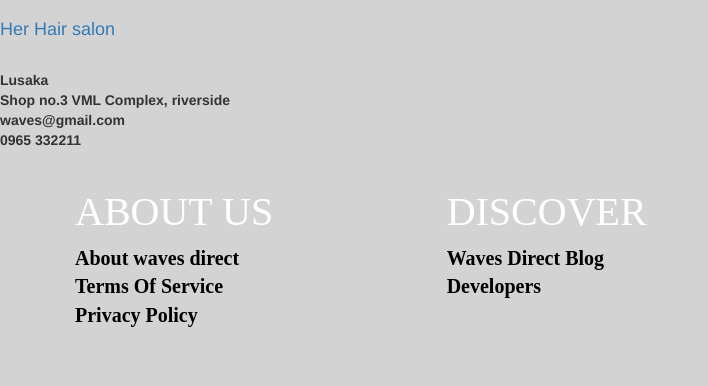
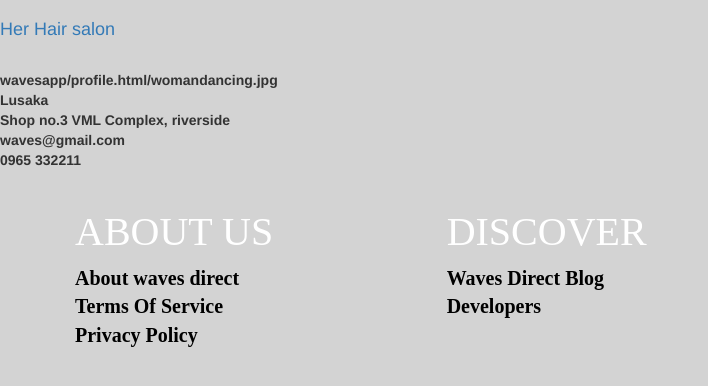
Before and after one commit to MarthaKumwenda/waves_direct, a Django app: page /profile/1/ in a window 1280 px wide. Shown: the part 122-508 px from the top of the page, without its empty margins (0-708 px from the left). Run offline with Django 3.2, Linux system fonts and the light colour scheme; data comes from the database, SQL or seed files in the repository; both versions use the stored data as it was after the commit; some libraries are stand-ins or nearby versions.

Commit message:
1) Added upload photo in profile form 2) added a photo in profile.html 3) add view for file field in profile views

```diff
--- a/wavesapp/forms.py
+++ b/wavesapp/forms.py
@@ -16,6 +16,7 @@ class SignupForm(UserCreationForm):
         fields = ('username','first_name','last_name','email','password1','password2')
 
 class ProfileForm(forms.ModelForm):
+    uploadphoto = forms.FileField()
     company_name = forms.CharField(max_length=32,required=True)
     email = forms.EmailField(required=True,max_length=100)
     phone = forms.CharField(max_length = 15)
@@ -24,4 +25,4 @@ class ProfileForm(forms.ModelForm):
 
     class Meta:
         model = Profile
-        fields = ['company_name', 'email', 'phone', 'location', 'address']
+        fields = ['uploadphoto','company_name', 'email', 'phone', 'location', 'address']
--- a/wavesapp/models.py
+++ b/wavesapp/models.py
@@ -19,6 +19,7 @@ class Profile(models.Model):
         (FREELANCE, 'Freelance'),
     )
     user = models.OneToOneField(User, on_delete=models.CASCADE)
+    uploadphoto = models.FileField(upload_to="wavesapp/profile.html", default=None, null=True)
     company_name = models.CharField(max_length = 30, default=None, null=True)
     location = models.CharField(max_length=30, blank=True)
     phone = models.CharField(max_length=30, blank=True)
@@ -28,6 +29,7 @@ class Profile(models.Model):
 
     def __str__(self):  # __unicode__ for Python 2
         return self.user.username
+
 def create_profile(sender, **kwargs):
     user = kwargs["instance"]
     if kwargs["created"]:
--- a/wavesapp/templates/registration/login.html
+++ b/wavesapp/templates/registration/login.html
@@ -58,7 +58,7 @@
             <td>
               <div class="col-md-6 row-block">
                 <a href="{% url 'signup' %}" > <button class="btn btn-primary" type="button" name="button">Signup</button></a>
-                <a href="{% url 'profile_update' %}"> <button class="btn btn-primary" type="button" name="button">Creat Profile</button></a>
+                <a href="{% url 'profile' %}"> <button class="btn btn-primary" type="button" name="button">Create Profile</button></a>
               </div>
 
             </td>
--- a/wavesapp/templates/registration/signup.html
+++ b/wavesapp/templates/registration/signup.html
@@ -62,7 +62,7 @@ h1{
           {% endfor %}
             <input type="submit" name="" value="Register" style="color:white;background-color:#cccccc;border-color:#9999FF;width:300px;height:30px;border-radius:5px"/>
             <h2>OR</h2>
-            <a href="{% url 'profile_update' %}"><button type="button" class="btn btn-primary" name="button"
+            <a href="{% url 'profile' %}"><button type="button" class="btn btn-primary" name="button"
               style="color:white;border-color:#cccccc;width:300px;height:30px;border-radius:5px">
               Create Profile</button></a>
           </form>
--- a/wavesapp/templates/wavesapp/profile_detail.html
+++ b/wavesapp/templates/wavesapp/profile_detail.html
@@ -2,6 +2,7 @@
 
 {% block content %}
 <a href="#"> <h4>{{profile.company_name }} </h4></a> <br>
+{{profile.uploadphoto }}<br>
 {{profile.location }}<br>
 {{profile.address}}<br>
 {{profile.email }}<br>
--- a/wavesapp/views.py
+++ b/wavesapp/views.py
@@ -38,7 +38,7 @@ def signup(request):
 def profile(request):
     if request.method == 'POST':
         form = SignupForm(request.POST)
-        profile_form = ProfileForm(request.POST)
+        profile_form = ProfileForm(request.POST , request.FILES)
         if  form.is_valid() and profile_form.is_valid:
             user = form.save()
             profile = profile_form.save(commit=False)
@@ -49,6 +49,7 @@ def profile(request):
             raw_password = form.cleaned_data.get('password1')
             user = authenticate(username=username, password=raw_password)
             login(request, user)
+            handle_uploaded_file(request.FILES['file'])
             return redirect('profile_detail',pk=user.id )
     else:
         form = SignupForm()
```
Also changed, not shown: db.sqlite3, wavesapp/migrations/0016_profile_uploadphoto.py (added), wavesapp/profile.html/womandancing.jpg (added), 3 other files.
